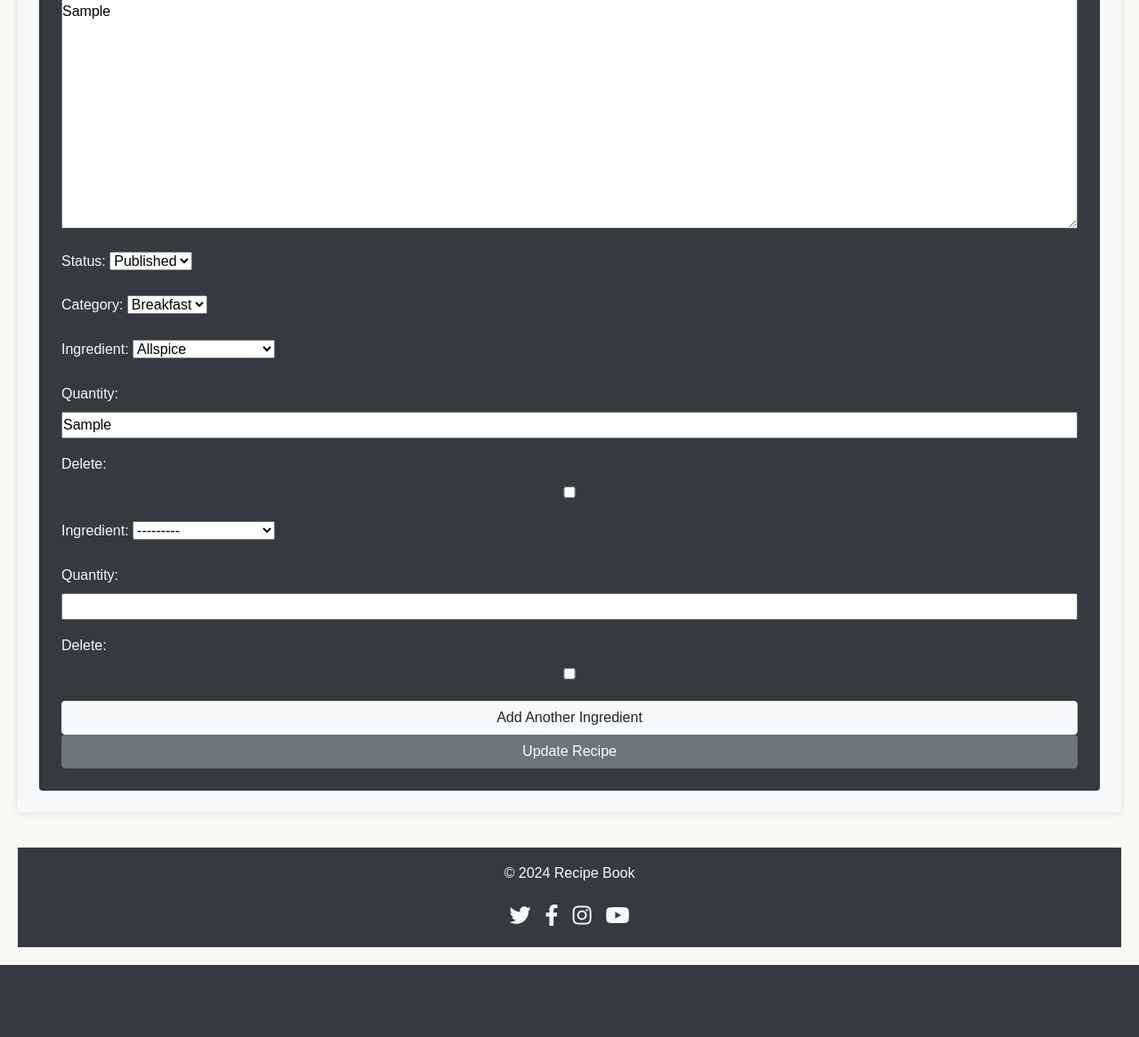
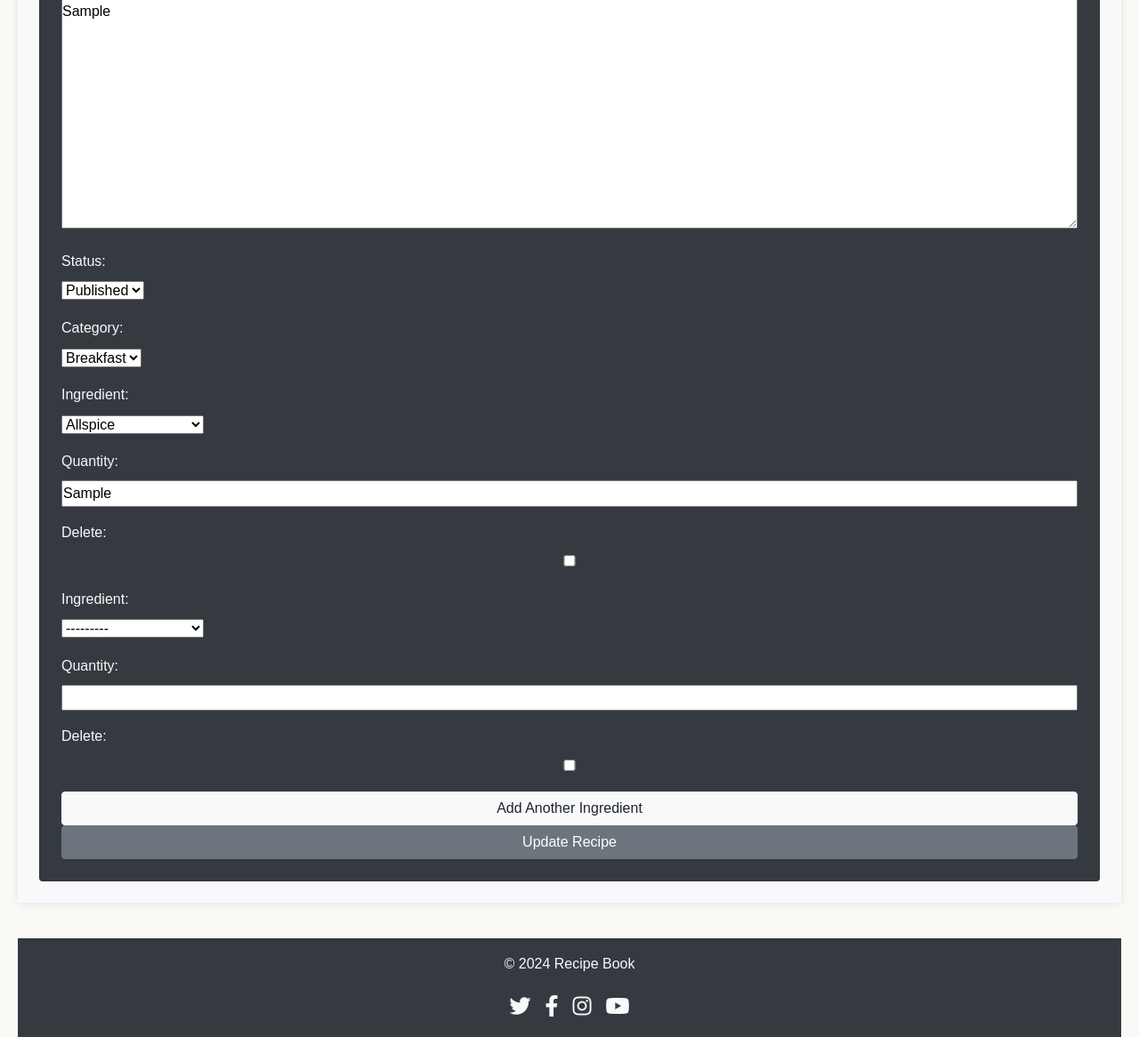
Before and after one commit to seanfreaney/fav-recipes, a Django app: page /recipe/1/edit/ in a window 1280 px wide. Shown: the part 482-1648 px from the top of the page at 89% size. Before the commit the page ends 1567 px from the top, so only its background shows below. Run offline with Django 4.2, Linux system fonts and the light colour scheme; a user stored in the database is signed in; data comes from the database, SQL or seed files in the repository; tables that the repository leaves empty hold one stand-in row (values such as "Sample post"); some libraries are stand-ins or nearby versions.

Commit message:
style main

```diff
--- a/static/css/style.css
+++ b/static/css/style.css
@@ -44,6 +44,10 @@ main {
     padding: 20px;
     box-shadow: 0 0 10px rgba(0, 0, 0, 0.1);
     margin-bottom: 40px; /* To ensure there's space above the fixed footer */
+}
+
+label {
+    display: block;
 }
 
 p > textarea,
```
